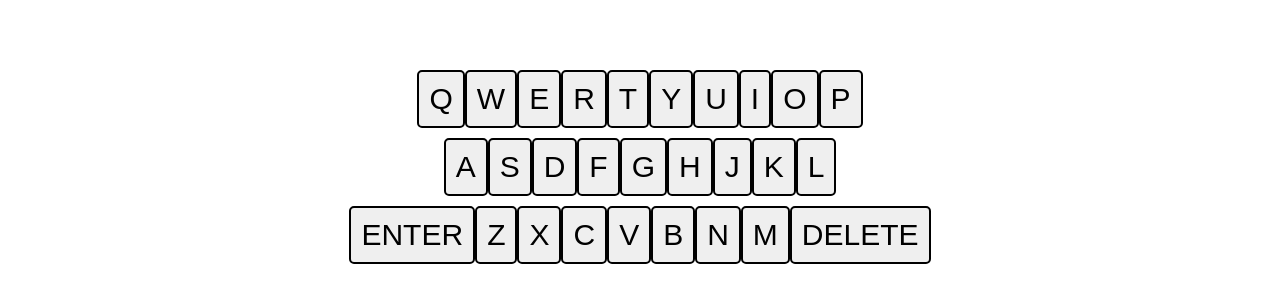
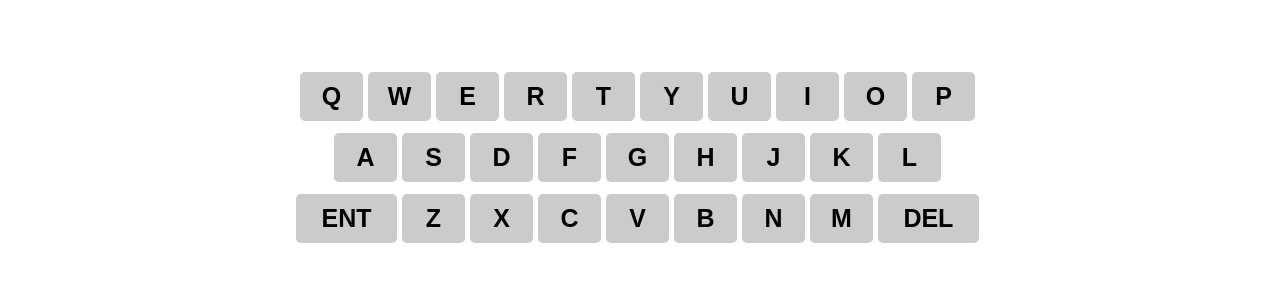
Before and after one commit to Daveoxys/worldle, a React (Create React App) app: page / in a window 1280 px wide. Shown: the part 194-496 px from the top of the page. Built offline with nearby package versions, Linux system fonts and the light colour scheme; a web font is replaced by a local one.

Commit message:
Keyboard testing

```diff
--- a/src/components/Keyboard.js
+++ b/src/components/Keyboard.js
@@ -5,38 +5,42 @@ const Keyboard = () => {
   return (
     <div className="keyboard">
       <div class="keyboard-top">
-        <button data-key="q">Q</button>
-        <button data-key="w">W</button>
-        <button data-key="e">E</button>
-        <button data-key="r">R</button>
-        <button data-key="t">T</button>
-        <button data-key="y">Y</button>
-        <button data-key="u">U</button>
-        <button data-key="i">I</button>
-        <button data-key="o">O</button>
-        <button data-key="p">P</button>
+        <button data-key="q">q</button>
+        <button data-key="w">w</button>
+        <button data-key="e">e</button>
+        <button data-key="r">r</button>
+        <button data-key="t">t</button>
+        <button data-key="y">y</button>
+        <button data-key="u">u</button>
+        <button data-key="i">i</button>
+        <button data-key="o">o</button>
+        <button data-key="p">p</button>
       </div>
       <div class="keyboard-middle">
-        <button data-key="a">A</button>
-        <button data-key="s">S</button>
-        <button data-key="d">D</button>
-        <button data-key="f">F</button>
-        <button data-key="g">G</button>
-        <button data-key="h">H</button>
-        <button data-key="j">J</button>
-        <button data-key="k">K</button>
-        <button data-key="l">L</button>
+        <button data-key="a">a</button>
+        <button data-key="s">s</button>
+        <button data-key="d">d</button>
+        <button data-key="f">f</button>
+        <button data-key="g">g</button>
+        <button data-key="h">h</button>
+        <button data-key="j">j</button>
+        <button data-key="k">k</button>
+        <button data-key="l">l</button>
       </div>
       <div class="keyboard-bottom">
-        <button data-key="enter">ENTER</button>
-        <button data-key="a">Z</button>
-        <button data-key="s">X</button>
+        <button data-key="enter" class="big-button">
+          ent
+        </button>
+        <button data-key="a">z</button>
+        <button data-key="s">x</button>
         <button data-key="d">C</button>
         <button data-key="f">V</button>
-        <button data-key="g">B</button>
-        <button data-key="h">N</button>
-        <button data-key="j">M</button>
-        <button data-key="backspace">DELETE</button>
+        <button data-key="g">b</button>
+        <button data-key="h">n</button>
+        <button data-key="j">m</button>
+        <button data-key="backspace" class="big-button">
+          del
+        </button>
       </div>
     </div>
   );
--- a/src/styles/Keyboard.css
+++ b/src/styles/Keyboard.css
@@ -6,11 +6,18 @@
 }
 
 button {
-  font-size: 30px;
-  border: 2px solid black;
+  font-size: 25px;
+  font-weight: bold;
+  border: 0;
+  flex: 1;
+  background-color: rgba(128, 128, 128, 0.411);
+  margin: 2px 5px 0 0;
   border-radius: 5px;
+  border-style: dotted;
   cursor: pointer;
   padding: 10px;
+  text-transform: uppercase;
+  width: 5%;
 }
 
 button:hover {
@@ -34,3 +41,7 @@ button:active {
 .keyboard-bottom {
   padding: 5px;
 }
+
+.big-button {
+  width: 8%;
+}
```
